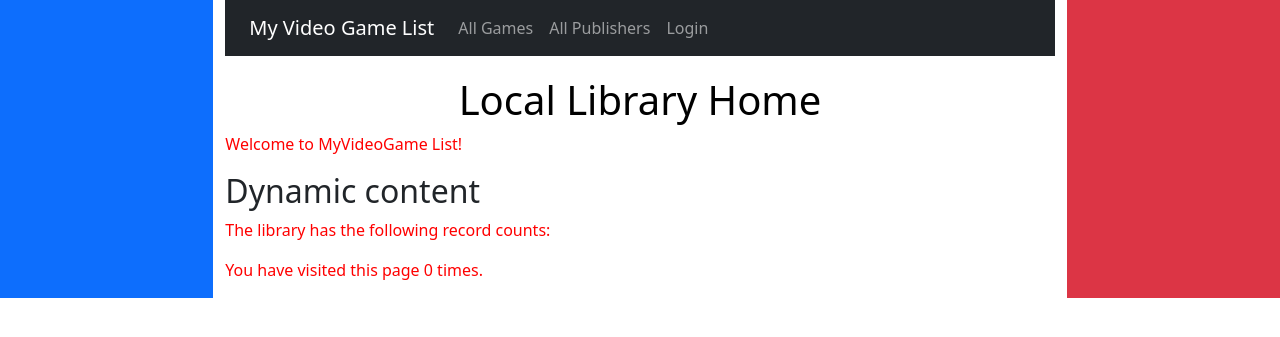
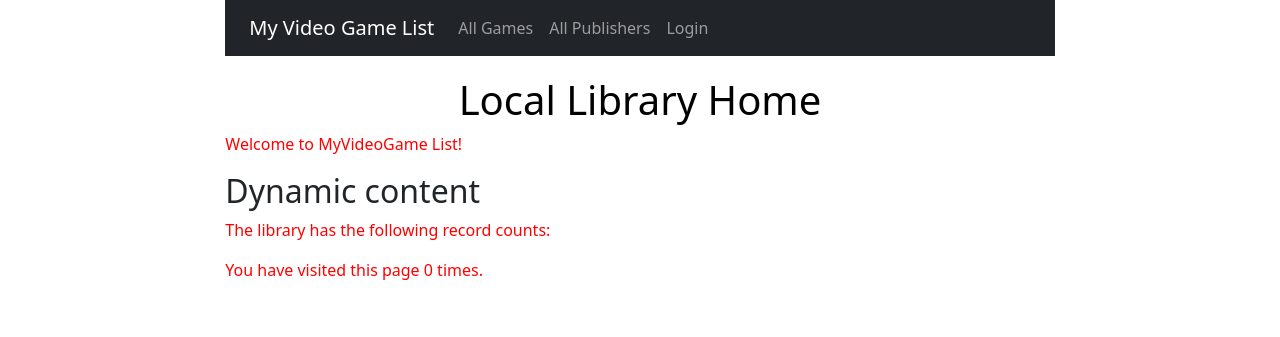
Before and after one commit to Sean-Kurian/myVGL-old, a Django app: page /catalog/ in a window 1280 px wide. Shown: the top 337 px of the page. Run offline with Django 4.2, Linux system fonts and the light colour scheme.

Commit message:
minor changes

```diff
--- a/catalog/templates/base_generic.html
+++ b/catalog/templates/base_generic.html
@@ -14,7 +14,7 @@
 <body>
   <div class="container-fluid">
     <div class="row">
-      <div class="col-md-2 bg-primary">
+      <div class="col-md-2">
       </div>
       <div class="col-md-8">
         <nav class="navbar navbar-expand-md navbar-dark bg-dark">
@@ -48,7 +48,7 @@
       </nav>
       {% block content %}{% endblock %}
       </div>
-      <div class="col-md-2 bg-danger">
+      <div class="col-md-2">
       </div>
     </div>
   </div>
```
